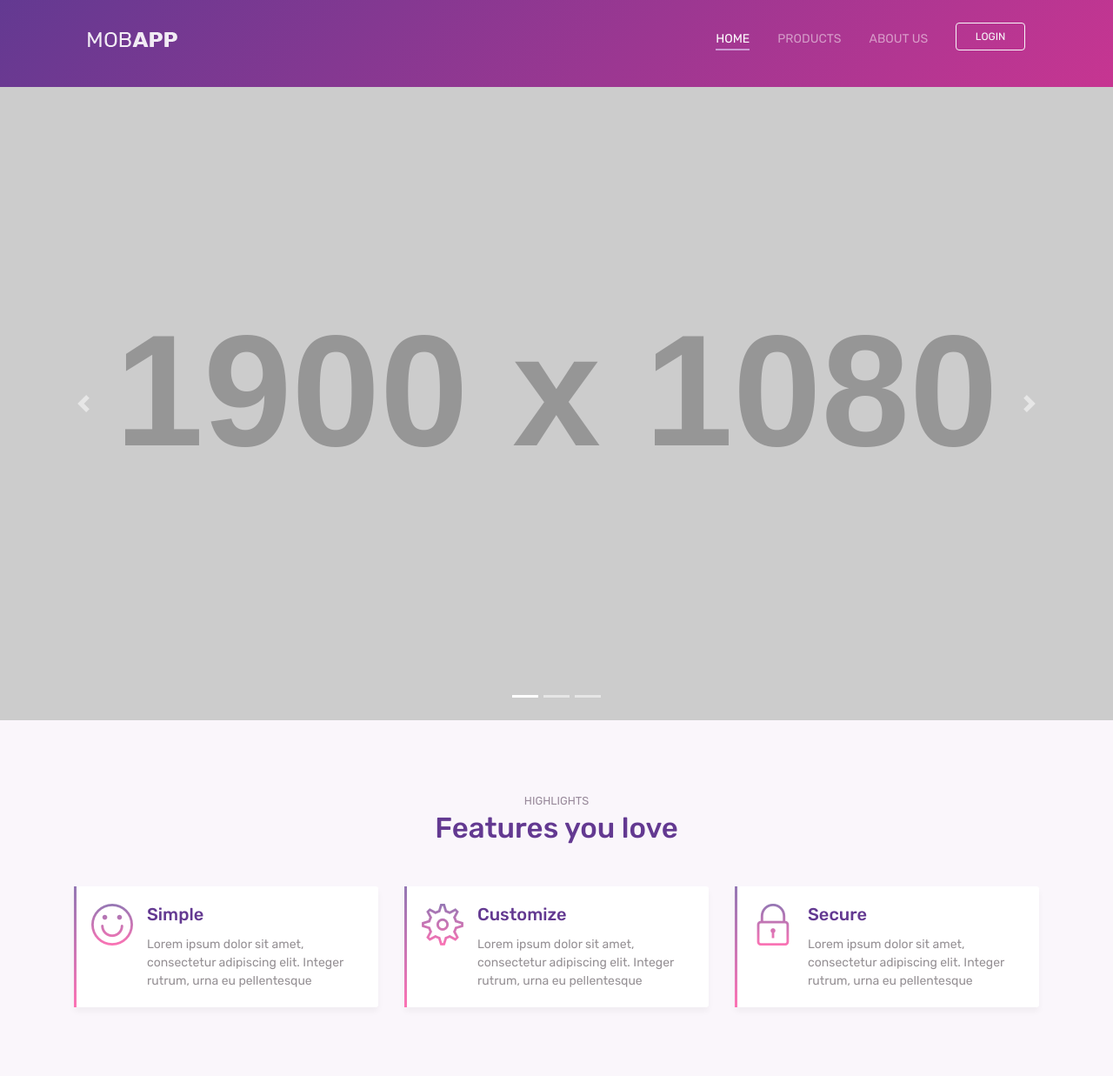
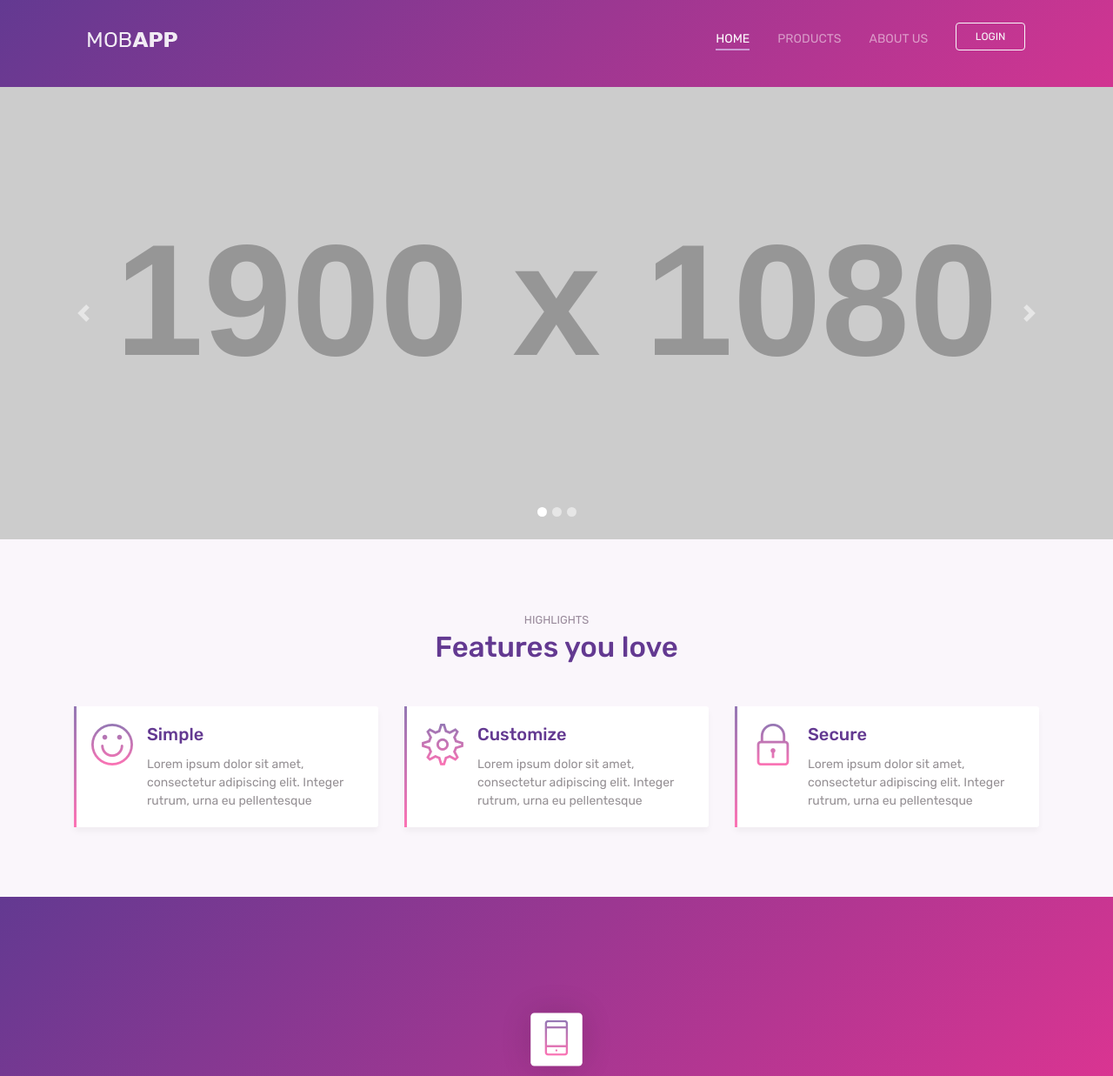
Before and after one commit to 2018-PemrogramanWeb-D/tugas7-fp-proposal-xstore, a PHP site: page / in a window 1280 px wide. Shown: the top 1237 px of the page at 87% size. Run offline with PHP 8.4, Linux system fonts and the light colour scheme; grey boxes labelled with a size stand in for pictures from a placeholder-image service; some libraries are stand-ins or nearby versions.

Commit message:
added slide show

```diff
--- a/css/style.css
+++ b/css/style.css
@@ -671,3 +631,19 @@ header {
         margin-top: 2rem;
     }
 }
+
+.carousel-indicators li {
+    border-radius: 100%;
+    width: 11px;
+    height: 11px;
+}
+
+.carousel-item {
+    height: 65vh;
+    min-height: 300px;
+    background: no-repeat center center scroll;
+    -webkit-background-size: cover;
+    -moz-background-size: cover;
+    -o-background-size: cover;
+    background-size: cover;
+}
--- a/index.html
+++ b/index.html
@@ -1,12 +1,6 @@
 <!doctype html>
 <html lang="en">
 <!--
-
-Page    : index / MobApp
-Version : 1.0
-Author  : Colorlib
-URI     : https://colorlib.com
-
  -->
 
 <head>
@@ -25,8 +19,6 @@ URI     : https://colorlib.com
     <link rel="stylesheet" href="css/bootstrap.min.css">
     <!-- Themify Icons -->
     <link rel="stylesheet" href="css/themify-icons.css">
-    <!-- Owl carousel -->
-    <link rel="stylesheet" href="css/owl.carousel.min.css">
     <!-- Main css -->
     <link href="css/style.css" rel="stylesheet">
 </head>
@@ -44,7 +36,7 @@ URI     : https://colorlib.com
                         <div class="collapse navbar-collapse" id="navbar">
                             <ul class="navbar-nav ml-auto">
                                 <li class="nav-item"> <a class="nav-link active" href="#">HOME <span class="sr-only">(current)</span></a> </li>
-                                <li class="nav-item"> <a class="nav-link" href="#">PRODUCTS</a> </li>
+                                <li class="nav- item"> <a class="nav-link" href="#">PRODUCTS</a> </li>
                                 <li class="nav-item"> <a class="nav-link" href="#">ABOUT US</a> </li>
                                 <li class="nav-item"><a href="#" class="btn btn-outline-light my-3 my-sm-0 ml-lg-3">Login</a></li>
                             </ul>
@@ -69,16 +61,10 @@ URI     : https://colorlib.com
                     <li data-target="#carouselExampleIndicators" data-slide-to="1"></li>
                     <li data-target="#carouselExampleIndicators" data-slide-to="2"></li>
                 </ol>
-            <div class="carousel-inner">
-                <div class="carousel-item active">
-                    <img class="img-fluid" src="http://placehold.it/1900x1080" alt="First slide">
-                </div>
-                <div class="carousel-item">
-                    <img class="img-fluid" src="http://placehold.it/1900x1080" alt="Second slide">
-                </div>
-                <div class="carousel-item">
-                    <img class="img-fluid" src="http://placehold.it/1900x1080" alt="Third slide">
-                </div>
+                <div class="carousel-inner h-50">
+                    <div class="carousel-item active" style="background-image: url('http://placehold.it/1900x1080')"></div>
+                    <div class="carousel-item" style="background-image: url('http://placehold.it/1900x1080')"></div>
+                    <div class="carousel-item" style="background-image: url('http://placehold.it/1900x1080')"></div>
                 </div>
                 <a class="carousel-control-prev" href="#carouselExampleIndicators" role="button" data-slide="prev">
                     <span class="carousel-control-prev-icon" aria-hidden="true"></span>
```
Also changed, not shown: other parts of css/style.css (+63 -103 lines), css/owl.carousel.min.css (deleted). Lines whose indentation alone changed are shown as unchanged.
